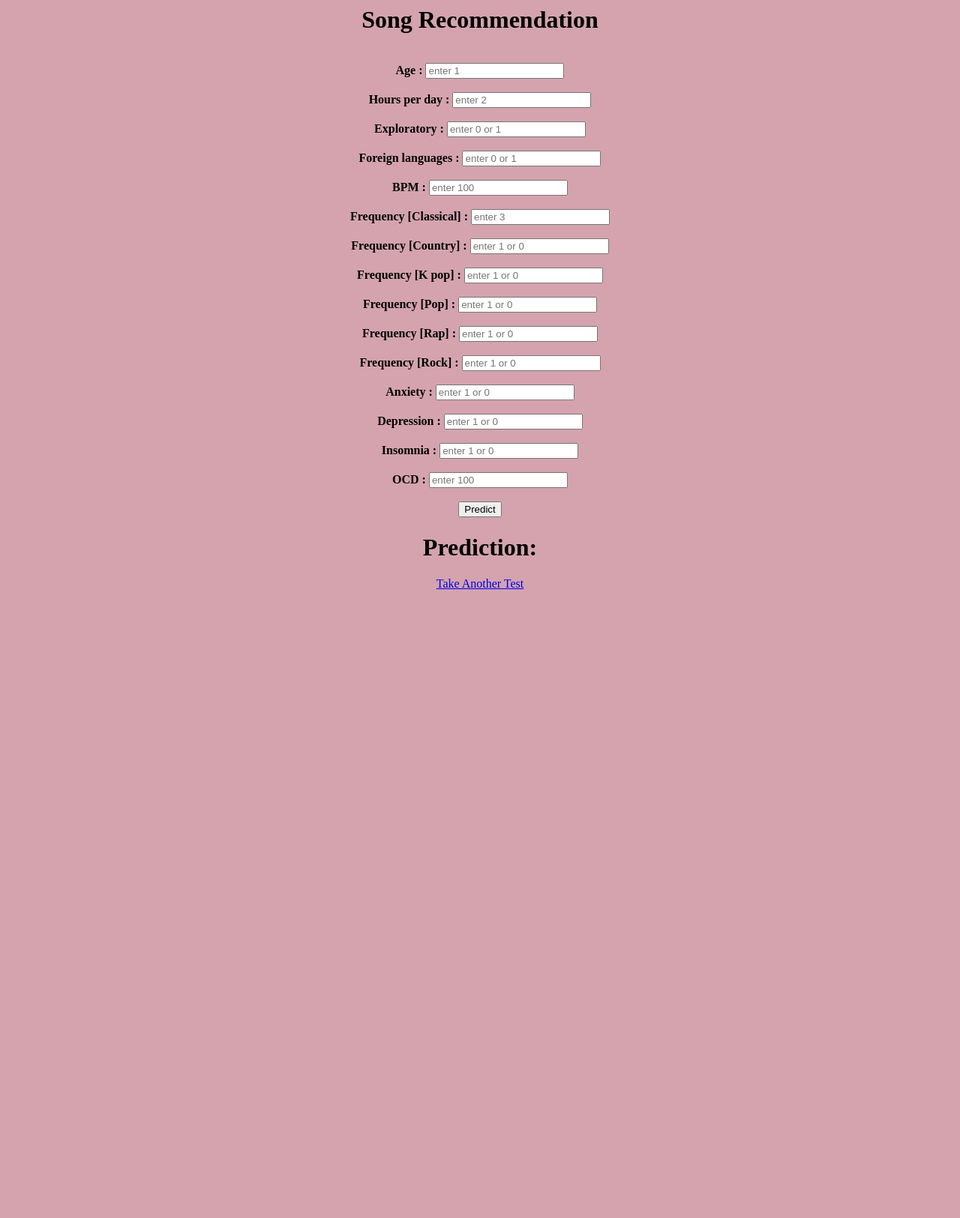
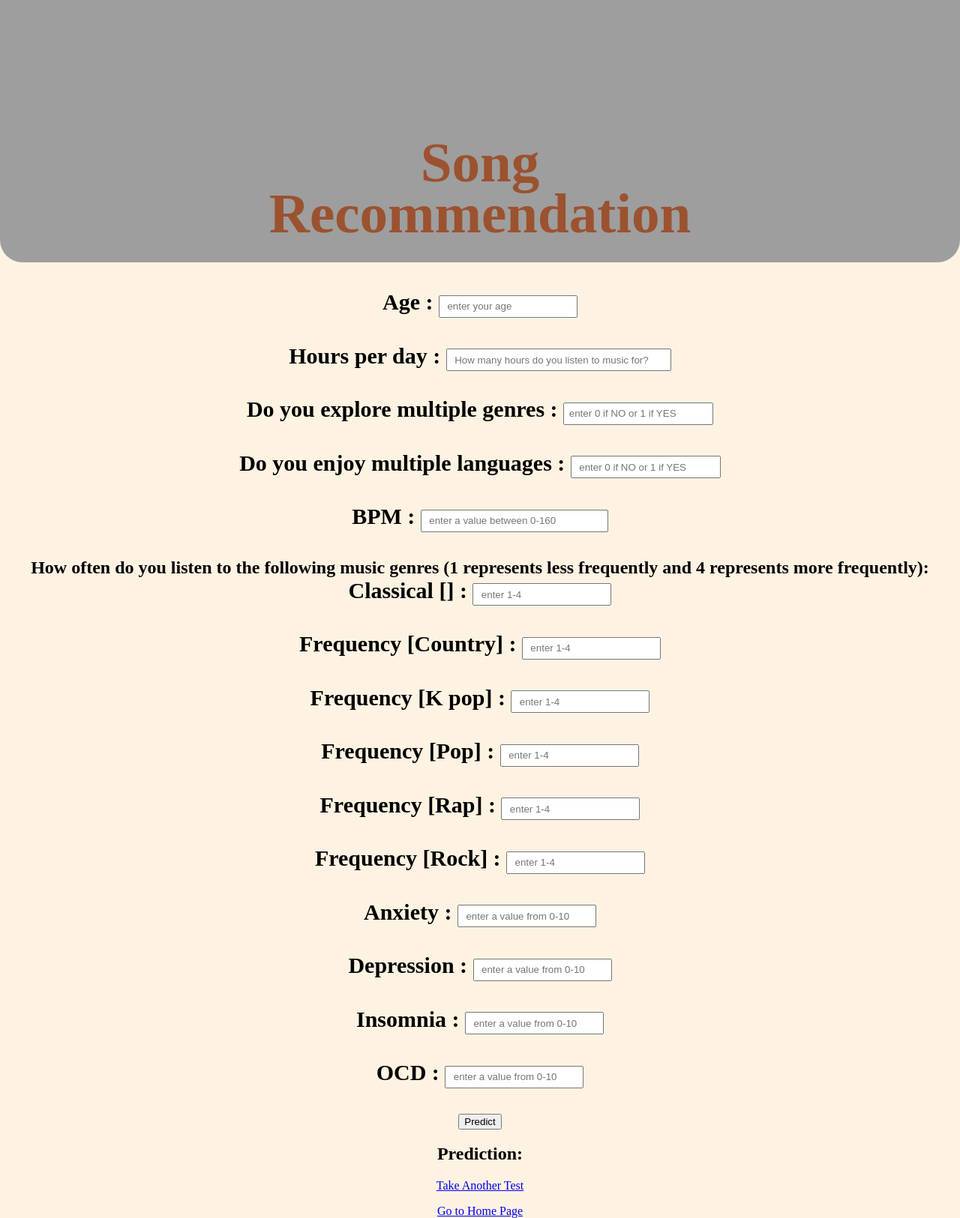
Before and after one commit to AnkitaSatapathy/Moodify, a Flask app: page /song-page in a window 1280 px wide. Shown: the whole page at 75% size. Before the commit the page ends 786 px from the top, so only its background shows below. Run offline with Flask 3, Linux system fonts and the light colour scheme; parts of the project's set-up code (start-up, migrations or seed data) failed here and were passed over.

Commit message:
Update song.html

```diff
--- a/INTEGRATION/templates/song.html
+++ b/INTEGRATION/templates/song.html
@@ -1,30 +1,65 @@
-<html>
-    <body bgcolor="#d4a3ae">
-        <center>
-            <h1> Song Recommendation </h1><br>
+<html lang="en">
+<head>
+    <meta charset="UTF-8">
+    <meta name="viewport" content="width=device-width, initial-scale=1.0">
+    <title>Gradient Background</title>
+    <style>
+        body {
+            background: #FEF3E2; /* Blueish green gradient */
+            height: 100vh;
+            margin: 0; /* Removes any default margin */
+        }
+        img {
+            width: 100%;
+            height: 350px;
+            object-fit: cover;
+        }
+        h1 {
+            position: absolute;
+            top: 25%;
+            left: 50%;
+            transform: translate(-50%, -50%);
+            font-size: 60px;
+            color: #9b522f;
+            text-align: center;
+            line-height: 0.9;
+        }
+
+    </style>
+</head>
+<body>
+
+    <img src="http://127.0.0.1:5000/static/pic.jpg" alt="Banner Image" style = "border-bottom-left-radius: 30px; border-bottom-right-radius: 30px;">
+
+    <center><br>
+        <h1 style="font-size: 75px;">Song Recommendation</h1><br>
             <form method="POST" action="{{ url_for('song') }}">
-                <b> Age : <input type="text" name='a' placeholder="enter 1"> <br><br>
-                    Hours per day : <input type="text" name='b' placeholder="enter 2"> <br><br>
-                    Exploratory : <input type="text" name='c' placeholder="enter 0 or 1"> <br><br>
-                    Foreign languages : <input type="text" name='d' placeholder="enter 0 or 1"> <br><br>
-                    BPM : <input type="text" name='e' placeholder="enter 100"> <br><br>
-                    Frequency [Classical] : <input type="text" name='f' placeholder="enter 3"> <br><br>
-                    Frequency [Country] : <input type="text" name='g' placeholder="enter 1 or 0"> <br><br>
-                    Frequency [K pop] : <input type="text" name='h' placeholder="enter 1 or 0"> <br><br>
-                    Frequency [Pop] : <input type="text" name='i' placeholder="enter 1 or 0"> <br><br>
-                    Frequency [Rap] : <input type="text" name='j' placeholder="enter 1 or 0"> <br><br>
-                    Frequency [Rock] : <input type="text" name='k' placeholder="enter 1 or 0"> <br><br>
-                    Anxiety : <input type="text" name='l' placeholder="enter 1 or 0"> <br><br>
-                    Depression : <input type="text" name='m' placeholder="enter 1 or 0"> <br><br>
-                    Insomnia : <input type="text" name='n' placeholder="enter 1 or 0"> <br><br>
-                    OCD : <input type="text" name='o' placeholder="enter 100"> <br><br></b>
+                <b style="font-size: 30px;"> Age : <input type="text" name='a' placeholder="  enter your age" style="height: 30px;"> <br><br>
+                    Hours per day : <input type="text" name='b' placeholder="  How many hours do you listen to music for?" style="height: 30px; width: 300px" > <br><br>
+                    Do you explore multiple genres : <input type="text" name='c' placeholder=" enter 0 if NO or 1 if YES" style="height: 30px; width: 200px"> <br><br>
+                    Do you enjoy multiple languages : <input type="text" name='d' placeholder="  enter 0 if NO or 1 if YES" style="height: 30px; width: 200px"> <br><br>
+                    BPM : <input type="text" name='e' placeholder="  enter a value between 0-160" style="height: 30px; width: 250px"> <br><br>
+                    <a style="padding-left: 40px; padding-right: 40px; font-size: 24px;">
+                        How often do you listen to the following music genres (1 represents less frequently and 4 represents more frequently):
+                    </a><br>
+                    Classical [] : <input type="text" name='f' placeholder="  enter 1-4" style="height: 30px;">
+                    <br><br>
+                    Frequency [Country] : <input type="text" name='g' placeholder="  enter 1-4" style="height: 30px;"> <br><br>
+                    Frequency [K pop] : <input type="text" name='h' placeholder="  enter 1-4" style="height: 30px;"> <br><br>
+                    Frequency [Pop] : <input type="text" name='i' placeholder="  enter 1-4" style="height: 30px;"> <br><br>
+                    Frequency [Rap] : <input type="text" name='j' placeholder="  enter 1-4" style="height: 30px;"> <br><br>
+                    Frequency [Rock] : <input type="text" name='k' placeholder="  enter 1-4" style="height: 30px;"> <br><br>
+                    Anxiety : <input type="text" name='l' placeholder="  enter a value from 0-10" style="height: 30px;"> <br><br>
+                    Depression : <input type="text" name='m' placeholder="  enter a value from 0-10" style="height: 30px;"> <br><br>
+                    Insomnia : <input type="text" name='n' placeholder="  enter a value from 0-10" style="height: 30px;"> <br><br>
+                    OCD : <input type="text" name='o' placeholder="  enter a value from 0-10" style="height: 30px;"> <br><br></b>
                 <input type="submit" value='Predict'>
             </form>
-
-            <h1> Prediction: </h1>
+        <h2> Prediction: </h2>
             <p>{{ data }}</p> <!-- Display prediction result -->
 
-            <a href="{{ url_for('home') }}">Take Another Test</a>
-        </center>
-    </body>
+            <a href="http://127.0.0.1:5000/">Take Another Test</a>
+            <p class="text-black"></p> <a href="http://127.0.0.1:5500/INTEGRATION/templates/index.html" class="text-black underline">Go to Home Page</a>
+    </center>
+</body>
 </html>
```
